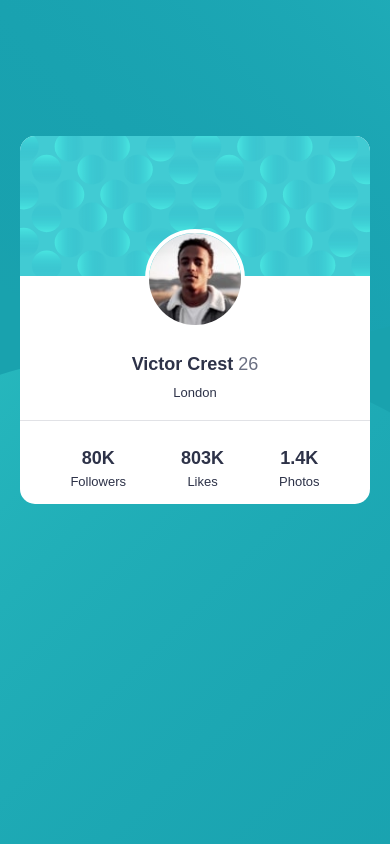
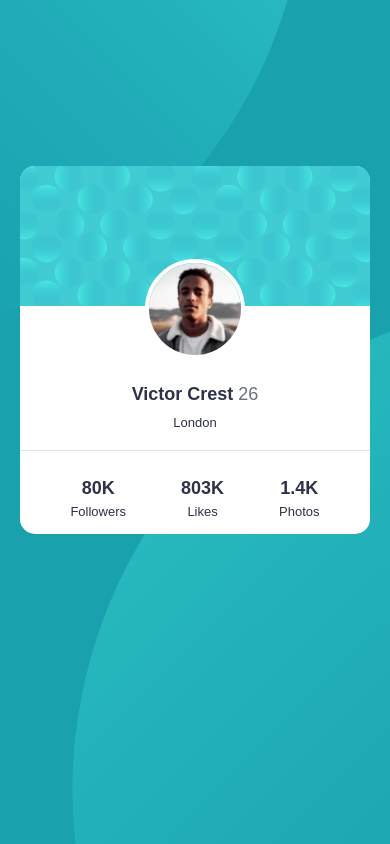
Before and after one commit to BharathKarthick/Profile-card, a plain HTML site: page index.html in a window 390 px wide. Drawn offline with Linux system fonts and the light colour scheme.

Commit message:
Update style.css

```diff
--- a/style.css
+++ b/style.css
@@ -72,5 +72,12 @@ font-weight: 400;
     margin-top: 20px;
 }
 @media screen and (min-width:300px) and (max-width:700px){
-
+ body{
+    background-image: url("images/bg-pattern-top.svg"), url("images/bg-pattern-bottom.svg");
+    background-repeat: no-repeat, no-repeat;
+    background-position: left -670px bottom 50px, right -660px top 300px ;
+ }
+ .card1{
+    top: 150px;
+ }
 }
```
